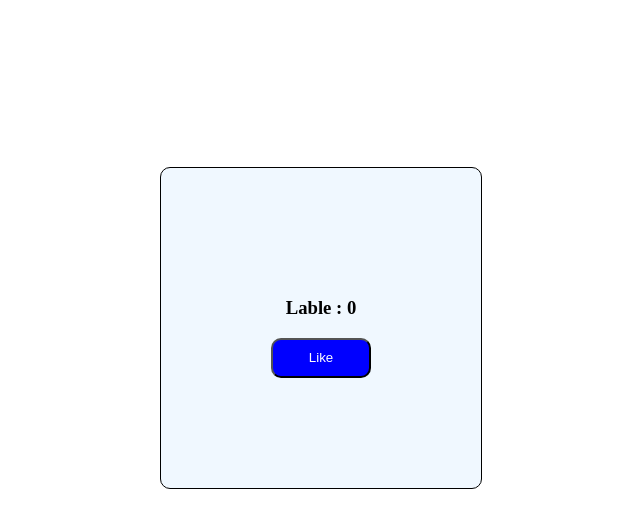
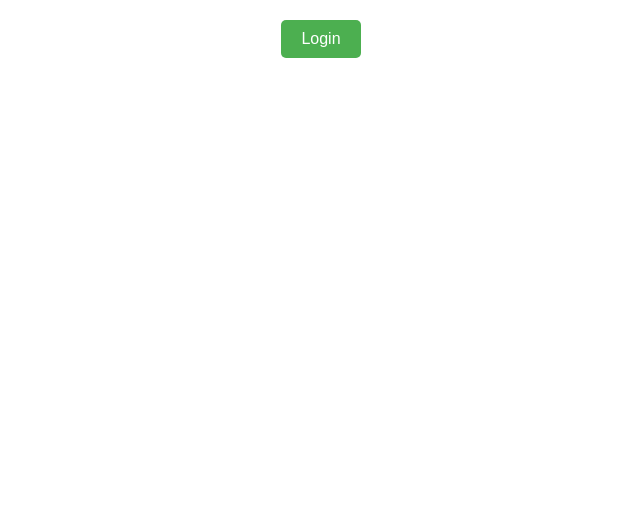
Before and after one commit to Pramoth-N/React-lab, a React (Vite) app in the folder react-lab/: page / in a window 1280 px wide. Shown: the top 528 px of the page, without its empty margins (319-959 px from the left). Built offline with nearby package versions, Linux system fonts and the light colour scheme.

Commit message:
logging status toggle class

```diff
--- a/react-lab/src/App.jsx
+++ b/react-lab/src/App.jsx
@@ -1,12 +1,13 @@
 import './App.css'
 import WelcomeCard from './Components/Question1/WelcomeCard'
 import LikeButton from './Components/Question2/LikeButton';
+import LoginStatus from './Components/Question3/LoginStatus';
 function App() {
 
   return (
     <>
       <div>
-        <LikeButton/>
+        <LoginStatus/>
       </div>
     </>
   )
--- /dev/null
+++ b/react-lab/src/Components/Question3/LoginStatus.jsx
@@ -0,0 +1,46 @@
+import { Component } from 'react';
+
+class LoginStatus extends Component {
+  state = {
+      isLoggedIn: false,
+    };
+
+  toggleLoginStatus = () => {
+    this.setState(prevState => ({
+      isLoggedIn: !prevState.isLoggedIn,
+    }));
+  };
+
+  render() {
+      const loginText = 'Login', logoutText = 'Logout', welcomeMessage = 'Welcome, User!';
+
+    const buttonStyle = {
+      padding: '10px 20px',
+      border: 'none',
+      borderRadius: '5px',
+      backgroundColor: this.state.isLoggedIn ? '#ff6961' : '#4CAF50',
+      color: '#fff',
+      cursor: 'pointer',
+      fontSize: '1em',
+    };
+
+    return (
+      <div style={{ textAlign: 'center', marginTop: '20px' }}>
+        {this.state.isLoggedIn ? (
+          <div>
+            <h3>{welcomeMessage}</h3>
+            <button style={buttonStyle} onClick={this.toggleLoginStatus}>
+              {logoutText}
+            </button>
+          </div>
+        ) : (
+          <button style={buttonStyle} onClick={this.toggleLoginStatus}>
+            {loginText}
+          </button>
+        )}
+      </div>
+    );
+  }
+}
+
+export default LoginStatus;
```
